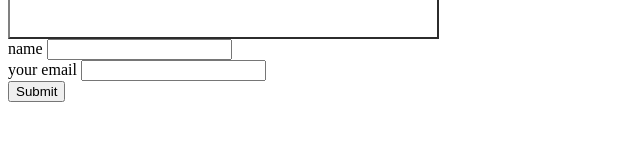
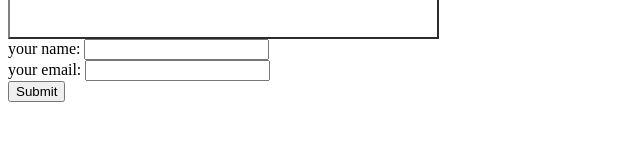
Before and after one commit to niharikadewari/CVV, a plain HTML site: page contact me.html in a window 1280 px wide. Shown: the part 199-340 px from the top of the page, 0-640 px from the left. Drawn offline with Linux system fonts and the light colour scheme.

Commit message:
Update contact me.html

```diff
--- a/contact me.html
+++ b/contact me.html
@@ -34,11 +34,11 @@
             </tr>
     </table>
        <form class =""action="mailto:niharikadewari1@gmail.com"method="post">
-           <lable>name</lable>
+           <lable>your name:</lable>
            <input type="text" your name="your name" value=""><br>
-           <lable for >your email</lable>
+           <lable>your email:</lable>
            <input type ="email" name="your email" value=""><br>
-           <input type="submit" >
+           <input type="submit" name="submit" >
     </form>
 
 </body>
```
